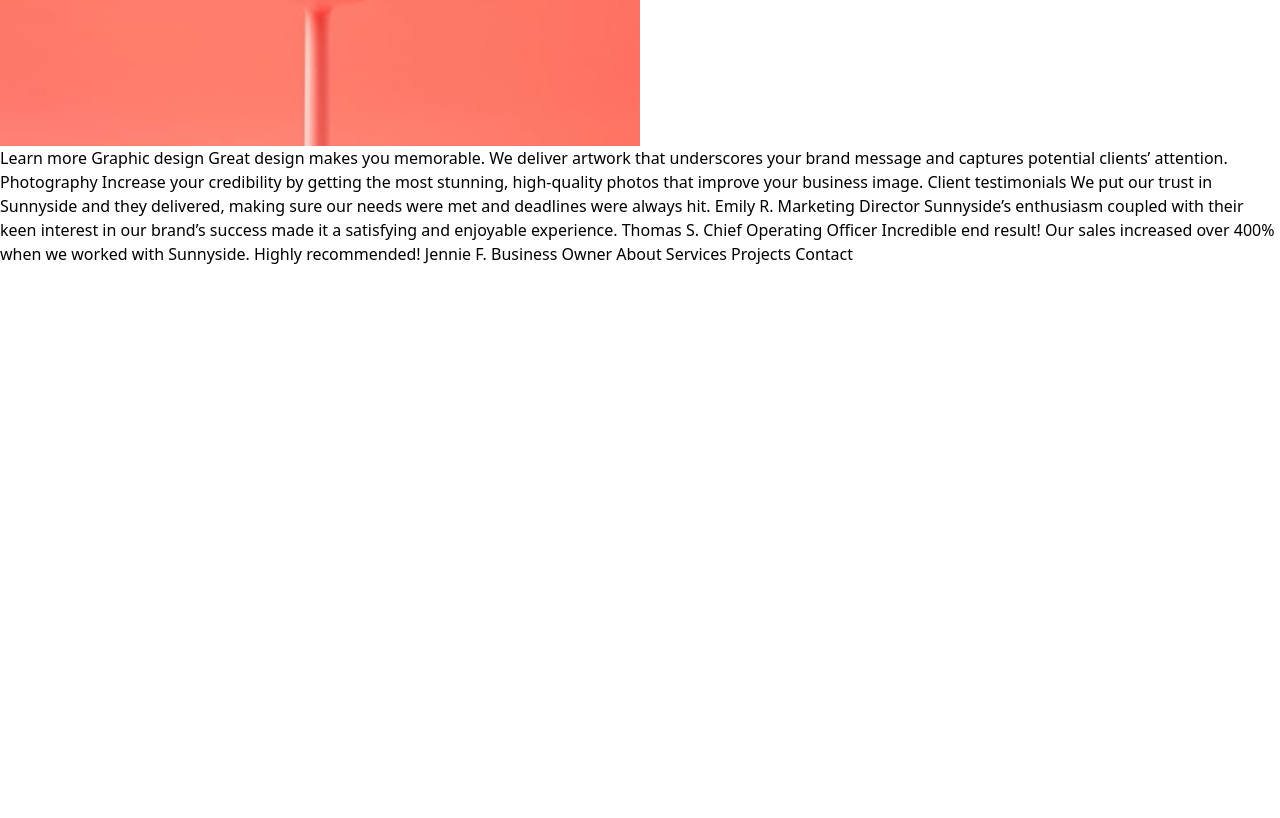
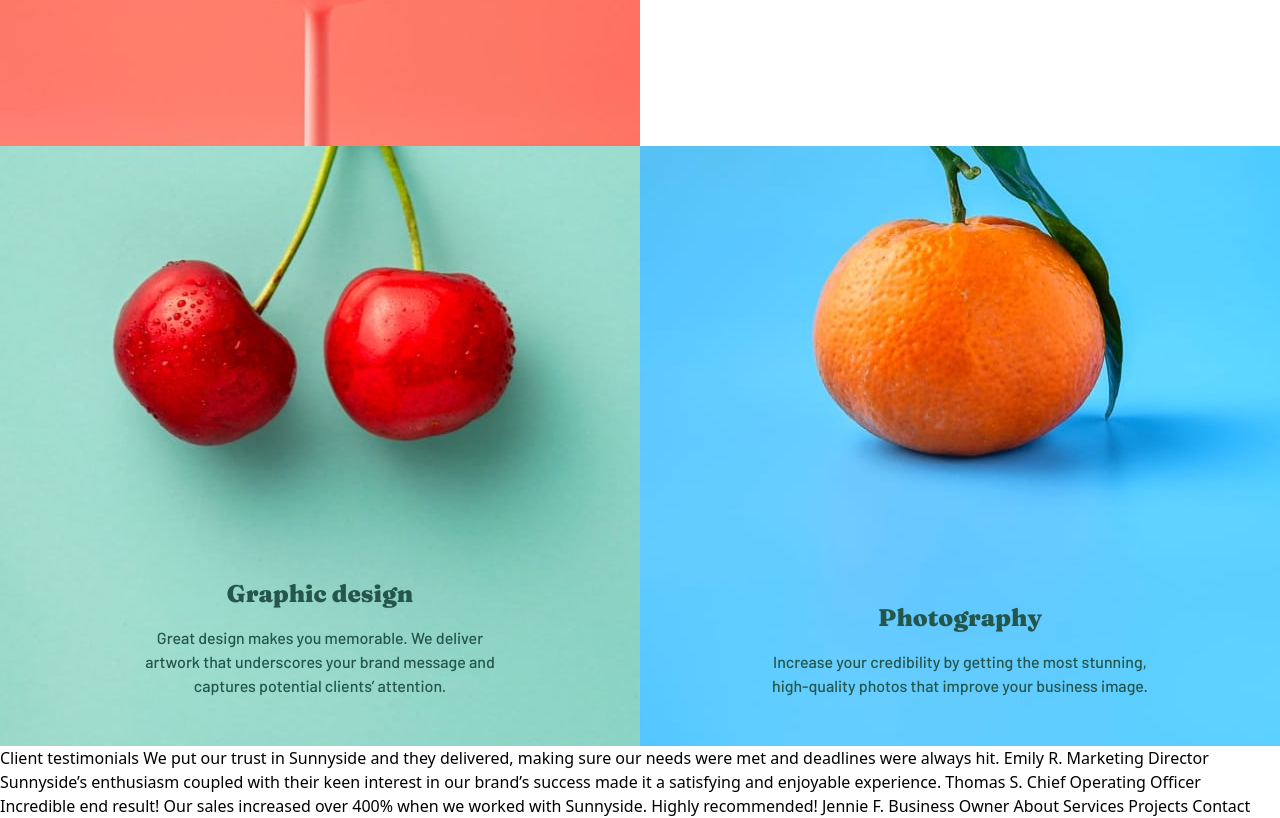
Before and after one commit to gauravsingh1281/Frontend-Mentor-Sunnyside-agency-landing-page, a website: page index.html in a window 1280 px wide. Shown: the part 1421-2239 px from the top of the page. Before the commit the page ends 1687 px from the top, so only its background shows below. Drawn offline with Linux system fonts and the light colour scheme.

Commit message:
Services section created.

```diff
--- a/index.html
+++ b/index.html
@@ -98,6 +98,32 @@
         </div>
       </div>
     </section>
+    <!-- Service section -->
+    <section class="w-full lg:h-[600px] flex flex-col lg:flex-row">
+      <div
+        class="flex justify-center items-end  h-[600px] w-full lg:h-full lg:w-1/2 bg-[url('../images/mobile/image-graphic-design.jpg')] lg:bg-[url('../images/desktop/image-graphic-design.jpg')] bg-cover bg-center ">
+
+        <div class="w-full md:w-[60%] flex justify-center items-center gap-4 flex-col mb-12 ">
+          <h2 class="text-2xl font-black font-fraunces text-Dark-desaturated-cyan">Graphic design</h2>
+          <p class="text-center text-base font-barlow font-[500] text-Dark-desaturated-cyan">Great design makes you
+            memorable. We deliver
+            artwork that
+            underscores your
+            brand
+            message and captures
+            potential
+            clients’ attention.</p>
+        </div>
+      </div>
+      <div
+        class="flex justify-center items-end  h-[600px] w-full lg:h-full lg:w-1/2 bg-[url('../images/mobile/image-photography.jpg')] lg:bg-[url('../images/desktop/image-photography.jpg')] bg-cover bg-center ">
+        <div class="w-full md:w-[60%] flex justify-center items-center gap-4 flex-col mb-12 ">
+          <h2 class="text-2xl font-black font-fraunces text-Dark-desaturated-cyan">Photography</h2>
+          <p class="text-center text-base font-barlow font-[500] text-Dark-desaturated-cyan">Increase your credibility
+            by getting the most stunning, high-quality photos that improve your business image.</p>
+        </div>
+      </div>
+    </section>
 
 
 
@@ -111,14 +137,11 @@
 
 
 
-    Learn more
 
-    Graphic design
-    Great design makes you memorable. We deliver artwork that underscores your brand message and captures potential
-    clients’ attention.
 
-    Photography
-    Increase your credibility by getting the most stunning, high-quality photos that improve your business image.
+
+
+
 
     Client testimonials
 
```
Also changed, not shown: src/output.css.
